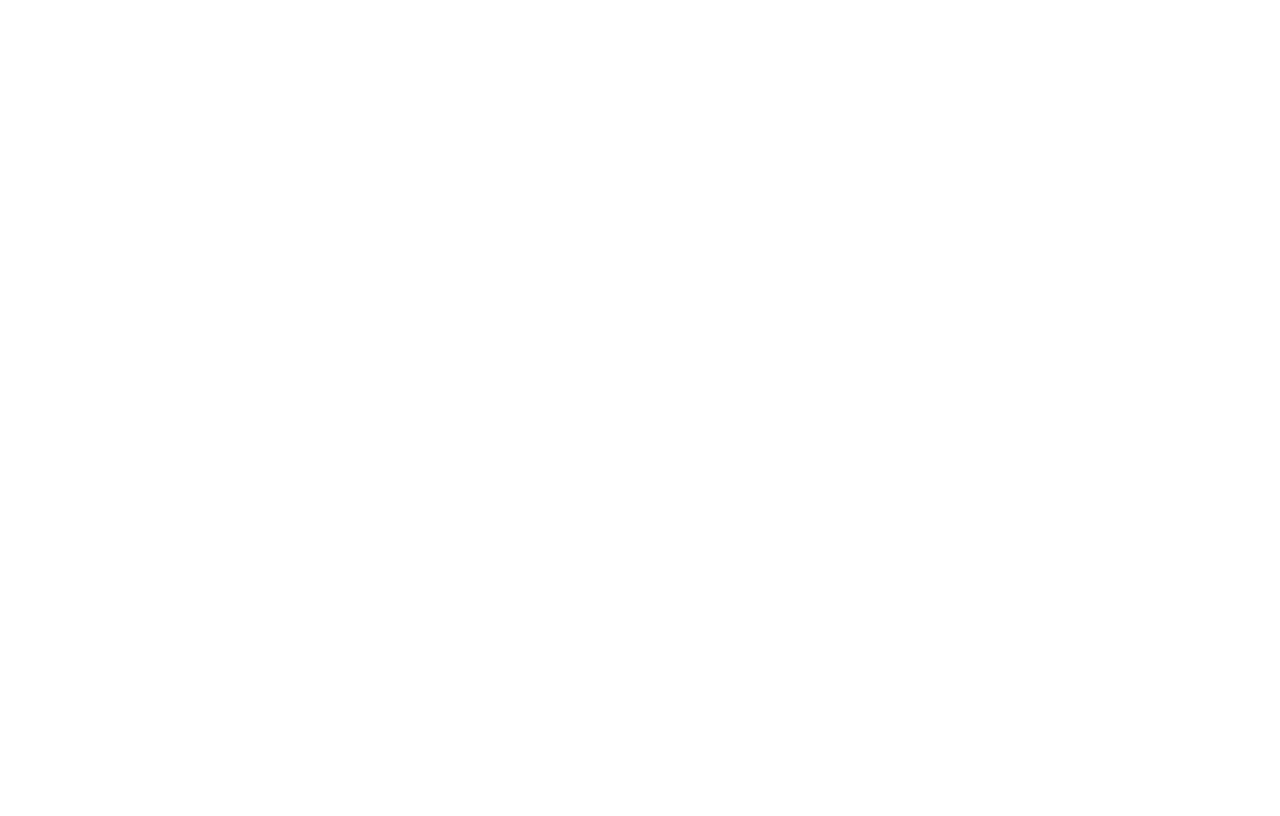
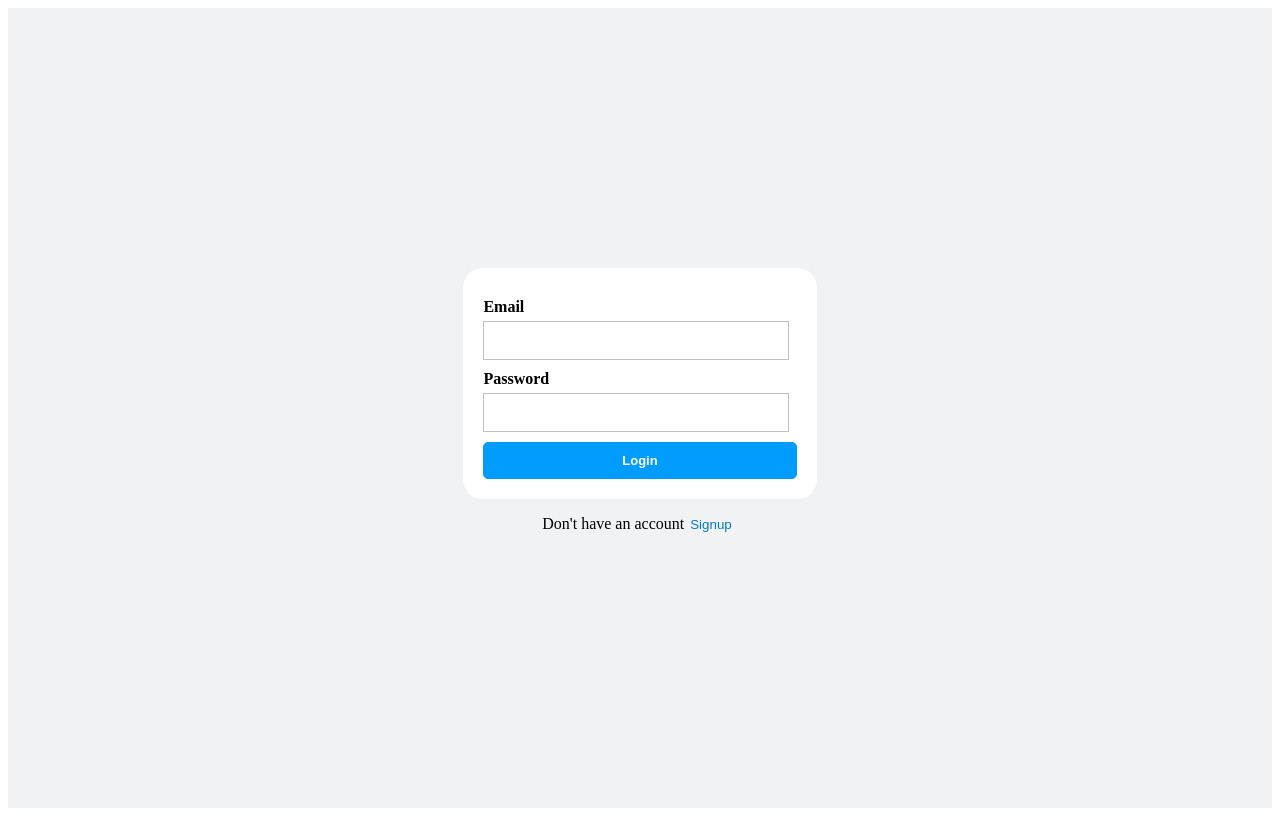
Before and after one commit to Balajisiv03/weather-webs, a React (Create React App) app in the folder client/: page /Auth in a window 1280 px wide. Built offline with nearby package versions, Linux system fonts and the light colour scheme.

Commit message:
authpg changes

```diff
--- /dev/null
+++ b/client/src/AllRoutes.jsx
@@ -0,0 +1,13 @@
+import React from 'react'
+import {Routes,Route} from 'react-router-dom'
+import Auth from './pages/Auth/Auth'
+
+const AllRoutes = () => {
+  return (
+    <Routes>
+        <Route path="/Auth" element={<Auth/>}/>
+    </Routes>
+  )
+}
+
+export default AllRoutes
--- a/client/src/App.js
+++ b/client/src/App.js
@@ -1,8 +1,13 @@
-
+import React from 'react'
+import {BrowserRouter as Router} from 'react-router-dom'
+import AllRoutes from './AllRoutes'
 
 function App() {
   return (
     <div className="App">
+      <Router>
+         <AllRoutes/>
+      </Router>
     </div>
   );
 }
--- a/client/src/pages/Auth/Auth.css
+++ b/client/src/pages/Auth/Auth.css
@@ -0,0 +1,69 @@
+.auth-section{
+    min-height: 100vh;
+    margin: 0% auto;
+    background-color: #f1f2f3;
+    display: flex;
+    justify-content: center;
+    align-items: center;
+}
+
+.auth-container-2{
+    min-width: 20%;
+    display: flex;
+    align-items: center;
+    justify-content: center;
+    flex-direction: column;
+}
+
+.auth-container-2 form{
+    width: 120%;
+    background-color: white;
+    border-radius: 20px;
+    padding: 20px;
+    display: flex;
+    flex-direction: column;
+    justify-content: space-evenly;
+}
+
+.auth-container-2 form label input{
+    font-size: 15px;
+    border: solid 1px #0000003e;
+    padding: 10px;
+    width: calc(100% - 30px);
+}
+
+
+.auth-container-2 form label:nth-child(1) h4,
+.auth-container-2 form label:nth-child(2) h4,
+.auth-container-2 form label:nth-child(3) h4{
+    margin-top: 10px;
+    margin-bottom: 5px;
+}
+
+.auth-btn{
+    margin-top: 10px;
+    padding: 10px 5px;
+    background-color: #009dff;
+    border: solid 1px #009dff;
+    color: white;
+    border-radius: 5px;
+    cursor: pointer;
+    font-size: 13px;
+    font-weight: 600;
+    transition: 0.2s;
+}
+
+.auth-btn:hover{
+    background-color: #018ce3;
+}
+
+.handle-switch-btn{
+    background-color: transparent;
+    border: none;
+    color: #007ac6;
+    cursor: pointer;
+}
+
+.handle-switch-btn:hover{
+    color: black;
+}
--- a/client/src/pages/Auth/Auth.jsx
+++ b/client/src/pages/Auth/Auth.jsx
@@ -1,8 +1,12 @@
-import React from 'react'
+import React,{useState}from 'react'
 import './Auth.css'
 
 
 const Auth = () => {
+
+   const handleSwitch=()=>{
+      setIsSignUp(!IsSignUp)
+   }
 
   const[IsSignUp,setIsSignUp]=useState(false)
   const[name,setName]=useState('');
@@ -11,7 +15,27 @@
   return (
      <section className='auth-section'>
         <div className='auth-container-2'>
-
+         <form>
+             {IsSignUp && (
+             <label htmlFor="name">
+               <h4>Name</h4>
+               <input type="text" id="name" onChange={(e)=>{setName(e.target.value)}}/>
+             </label>)
+            }
+             <label htmlFor="email">
+               <h4>Email</h4>
+               <input type="email" id="email" onChange={(e)=>{setEmail(e.target.value)}}/>
+             </label>
+             <label htmlFor="password">
+               <h4>Password</h4>
+               <input type="text" id="password" onChange={(e)=>{setPassword(e.target.value)}}/>
+              </label>
+              <button type="submit" className='auth-btn'>{IsSignUp?"Signup":"Login"}</button>
+         </form>
+         <p>
+            {IsSignUp?"Already have an account":"Don't have an account"}
+            <button type="submit" className='handle-switch-btn' onClick={handleSwitch}>{IsSignUp?"Login":"Signup"}</button>
+         </p>
         </div>
      </section>
   )
```
